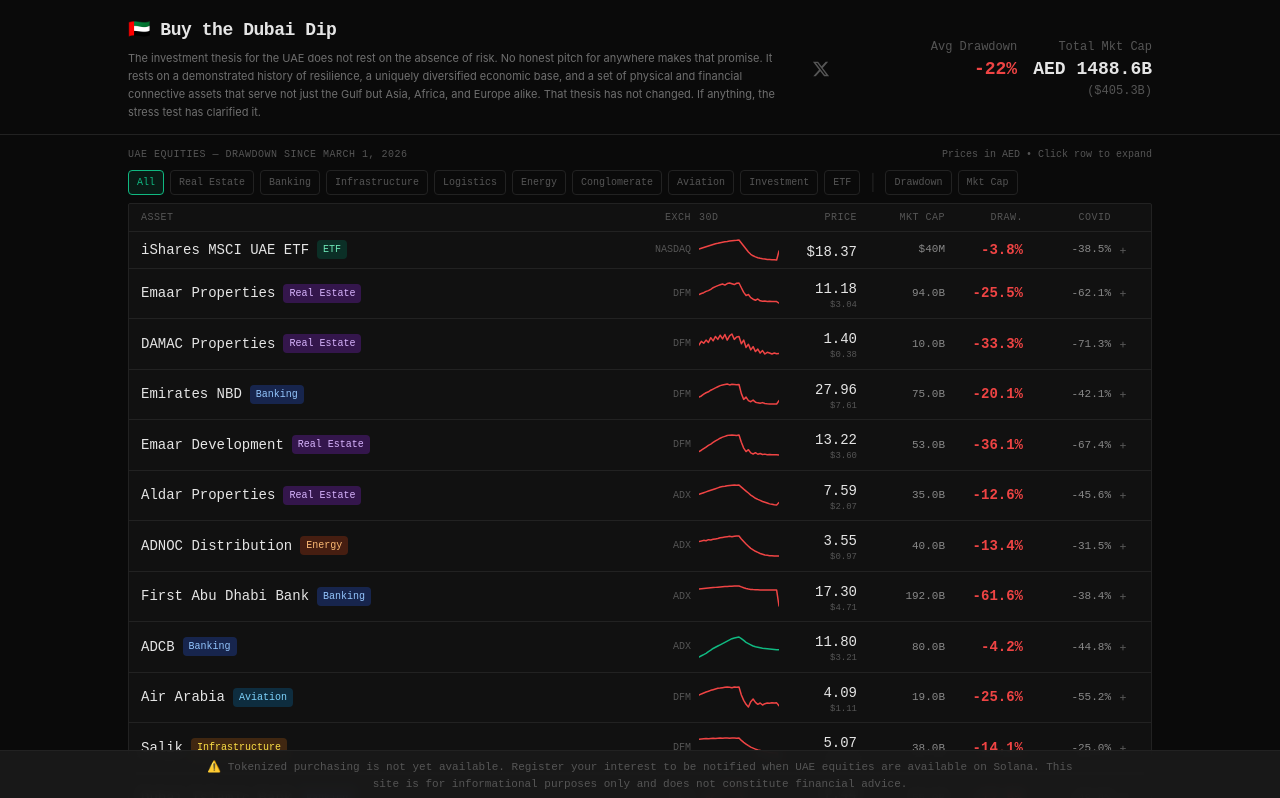
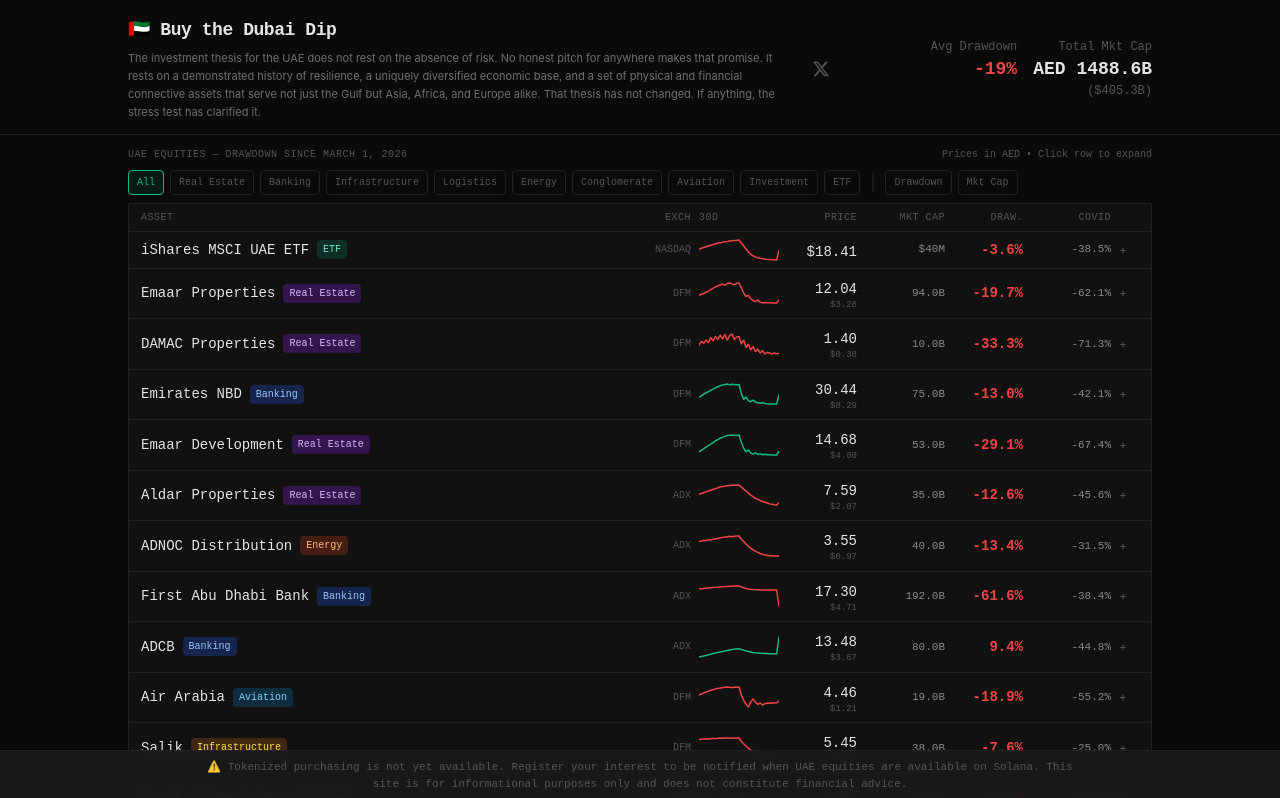
Before and after one commit to riverventures/buy-the-dubai-dip, a Next.js app: page / in a window 1280 px wide. Shown: the top 798 px of the page. Built offline with nearby package versions, Linux system fonts and the light colour scheme.

Commit message:
chore: daily price update 2026-04-08

```diff
--- a/src/data/assets.ts
+++ b/src/data/assets.ts
@@ -62,15 +62,15 @@
     exchange: 'NASDAQ',
     currency: 'USD',
     fiatUrl: 'https://www.ishares.com/us/products/264275/ishares-msci-uae-capped-etf',
-    currentPrice: 18.37,
+    currentPrice: 18.41,
     preMarch1Price: 19.10,
-    drawdownPct: -3.8,
+    drawdownPct: -3.6,
     covidDrawdownPct: -38.5,
     sparklineData: [
       18.50, 18.55, 18.60, 18.65, 18.70, 18.75, 18.80, 18.85, 18.88, 18.92,
       18.95, 18.98, 19.00, 19.03, 19.05, 19.07, 19.08, 19.10,
       18.90, 18.70, 18.50, 18.30, 18.15, 18.05, 17.98, 17.92, 17.88,
-      17.85, 17.83, 17.81, 17.80, 17.79, 17.78, 17.77, 18.37
+      17.85, 17.83, 17.81, 17.80, 17.79, 17.78, 17.77, 18.41
     ],
     pe: 8.2,
     marketCapB: 0.04,
@@ -89,15 +89,15 @@
     exchange: 'DFM',
     currency: 'AED',
     fiatUrl: 'https://www.dfm.ae/the-exchange/market-information/company/EMAAR/trading/trading-summary',
-    currentPrice: 11.18,
+    currentPrice: 12.04,
     preMarch1Price: 15.00,
-    drawdownPct: -25.5,
+    drawdownPct: -19.7,
     covidDrawdownPct: -62.1,
     sparklineData: [
       12.80, 13.00, 13.15, 13.40, 13.55, 13.80, 14.10, 14.30, 14.50, 14.65,
       14.80, 14.60, 14.90, 15.00, 14.85, 14.70, 14.95, 15.00,
       14.10, 13.20, 12.60, 12.80, 12.20, 11.90, 11.70, 11.95, 11.60,
-      11.50, 11.55, 11.48, 11.52, 11.47, 11.46, 11.45, 11.18
+      11.50, 11.55, 11.48, 11.52, 11.47, 11.46, 11.45, 12.04
     ],
     pe: 5.8,
     marketCapB: 94.0,
@@ -143,15 +143,15 @@
     exchange: 'DFM',
     currency: 'AED',
     fiatUrl: 'https://www.dfm.ae/the-exchange/market-information/company/EMIRATESNBD/trading/trading-summary',
-    currentPrice: 27.96,
+    currentPrice: 30.44,
     preMarch1Price: 35.00,
-    drawdownPct: -20.1,
+    drawdownPct: -13.0,
     covidDrawdownPct: -42.1,
     sparklineData: [
       29.50, 30.00, 30.80, 31.40, 31.80, 32.50, 33.00, 33.50, 34.00, 34.50,
       34.80, 35.00, 35.20, 34.80, 35.10, 35.00, 34.90, 35.00,
       31.00, 28.50, 29.50, 28.00, 27.50, 28.20, 27.30, 27.00, 26.80,
-      27.10, 26.70, 26.60, 26.55, 26.52, 26.50, 26.50, 27.96
+      27.10, 26.70, 26.60, 26.55, 26.52, 26.50, 26.50, 30.44
     ],
     pe: 6.2,
     marketCapB: 75.0,
@@ -170,15 +170,15 @@
     exchange: 'DFM',
     currency: 'AED',
     fiatUrl: 'https://www.dfm.ae/the-exchange/market-information/company/EMAARDEV/trading/trading-summary',
-    currentPrice: 13.22,
+    currentPrice: 14.68,
     preMarch1Price: 20.70,
-    drawdownPct: -36.1,
+    drawdownPct: -29.1,
     covidDrawdownPct: -67.4,
     sparklineData: [
       14.50, 15.00, 15.60, 16.20, 16.80, 17.30, 17.90, 18.50, 19.00, 19.50,
       19.90, 20.20, 20.50, 20.65, 20.70, 20.60, 20.50, 20.70,
       18.00, 15.80, 14.50, 15.20, 14.00, 13.60, 14.10, 13.50, 13.80,
-      13.40, 13.55, 13.35, 13.40, 13.32, 13.30, 13.30, 13.22
+      13.40, 13.55, 13.35, 13.40, 13.32, 13.30, 13.30, 14.68
     ],
     pe: 4.5,
     marketCapB: 53.0,
@@ -278,15 +278,15 @@
     exchange: 'ADX',
     currency: 'AED',
     fiatUrl: 'https://www.adx.ae/main-market/company-profile/overview?symbols=ADCB',
-    currentPrice: 11.8,
+    currentPrice: 13.48,
     preMarch1Price: 12.32,
-    drawdownPct: -4.2,
+    drawdownPct: 9.4,
     covidDrawdownPct: -44.8,
     sparklineData: [
       11.50, 11.55, 11.60, 11.65, 11.72, 11.78, 11.85, 11.90, 11.95, 12.00,
       12.05, 12.10, 12.15, 12.20, 12.25, 12.28, 12.30, 12.32,
       12.25, 12.18, 12.10, 12.05, 12.00, 11.95, 11.92, 11.90, 11.88,
-      11.86, 11.85, 11.84, 11.83, 11.82, 11.81, 11.80, 11.8
+      11.86, 11.85, 11.84, 11.83, 11.82, 11.81, 11.80, 13.48
     ],
     pe: 7.1,
     marketCapB: 80.0,
@@ -305,15 +305,15 @@
     exchange: 'DFM',
     currency: 'AED',
     fiatUrl: 'https://www.dfm.ae/the-exchange/market-information/company/AIRARABIA/trading/trading-summary',
-    currentPrice: 4.09,
+    currentPrice: 4.46,
     preMarch1Price: 5.50,
-    drawdownPct: -25.6,
+    drawdownPct: -18.9,
     covidDrawdownPct: -55.2,
     sparklineData: [
       4.90, 4.98, 5.05, 5.12, 5.18, 5.25, 5.30, 5.35, 5.40, 5.42,
       5.45, 5.48, 5.50, 5.48, 5.45, 5.50, 5.48, 5.50,
       4.90, 4.50, 4.20, 4.00, 4.40, 4.60, 4.35, 4.20, 4.30,
-      4.15, 4.25, 4.30, 4.28, 4.32, 4.30, 4.31, 4.09
+      4.15, 4.25, 4.30, 4.28, 4.32, 4.30, 4.31, 4.46
     ],
     pe: 7.5,
     marketCapB: 19.0,
@@ -332,15 +332,15 @@
     exchange: 'DFM',
     currency: 'AED',
     fiatUrl: 'https://www.dfm.ae/the-exchange/market-information/company/SALIK/trading/trading-summary',
-    currentPrice: 5.07,
+    currentPrice: 5.45,
     preMarch1Price: 5.90,
-    drawdownPct: -14.1,
+    drawdownPct: -7.6,
     covidDrawdownPct: -25.0,
     sparklineData: [
       5.85, 5.86, 5.87, 5.88, 5.87, 5.88, 5.89, 5.88, 5.89, 5.90,
       5.89, 5.90, 5.90, 5.89, 5.90, 5.90, 5.89, 5.90,
       5.80, 5.72, 5.65, 5.58, 5.52, 5.48, 5.44, 5.40, 5.38,
-      5.36, 5.34, 5.32, 5.30, 5.29, 5.28, 5.28, 5.07
+      5.36, 5.34, 5.32, 5.30, 5.29, 5.28, 5.28, 5.45
     ],
     pe: 18.5,
     marketCapB: 38.0,
@@ -359,15 +359,15 @@
     exchange: 'DFM',
     currency: 'AED',
     fiatUrl: 'https://www.dfm.ae/the-exchange/market-information/company/DIB/trading/trading-summary',
-    currentPrice: 7.44,
+    currentPrice: 7.91,
     preMarch1Price: 8.50,
-    drawdownPct: -12.5,
+    drawdownPct: -6.9,
     covidDrawdownPct: -48.6,
     sparklineData: [
       7.70, 7.85, 7.75, 7.95, 8.05, 7.90, 8.10, 8.20, 8.30, 8.40,
       8.35, 8.50, 8.45, 8.48, 8.42, 8.50, 8.48, 8.50,
       8.10, 7.80, 7.60, 7.75, 7.50, 7.65, 7.45, 7.50, 7.42,
-      7.48, 7.44, 7.42, 7.43, 7.41, 7.40, 7.40, 7.44
+      7.48, 7.44, 7.42, 7.43, 7.41, 7.40, 7.40, 7.91
     ],
     pe: 6.8,
     marketCapB: 55.0,
@@ -440,15 +440,15 @@
     exchange: 'ADX',
     currency: 'AED',
     fiatUrl: 'https://www.adx.ae/main-market/company-profile/overview?symbols=RAKPROP',
-    currentPrice: 0.989,
+    currentPrice: 0.916,
     preMarch1Price: 1.80,
-    drawdownPct: -45.1,
+    drawdownPct: -49.1,
     covidDrawdownPct: -58.3,
     sparklineData: [
       1.55, 1.60, 1.58, 1.65, 1.62, 1.70, 1.68, 1.75, 1.72, 1.78,
       1.80, 1.76, 1.82, 1.78, 1.80, 1.76, 1.80, 1.80,
       1.60, 1.45, 1.50, 1.38, 1.42, 1.35, 1.38, 1.34, 1.36,
-      1.33, 1.35, 1.34, 1.33, 1.34, 1.33, 1.33, 0.989
+      1.33, 1.35, 1.34, 1.33, 1.34, 1.33, 1.33, 0.916
     ],
     pe: 3.8,
     marketCapB: 3.0,
```
